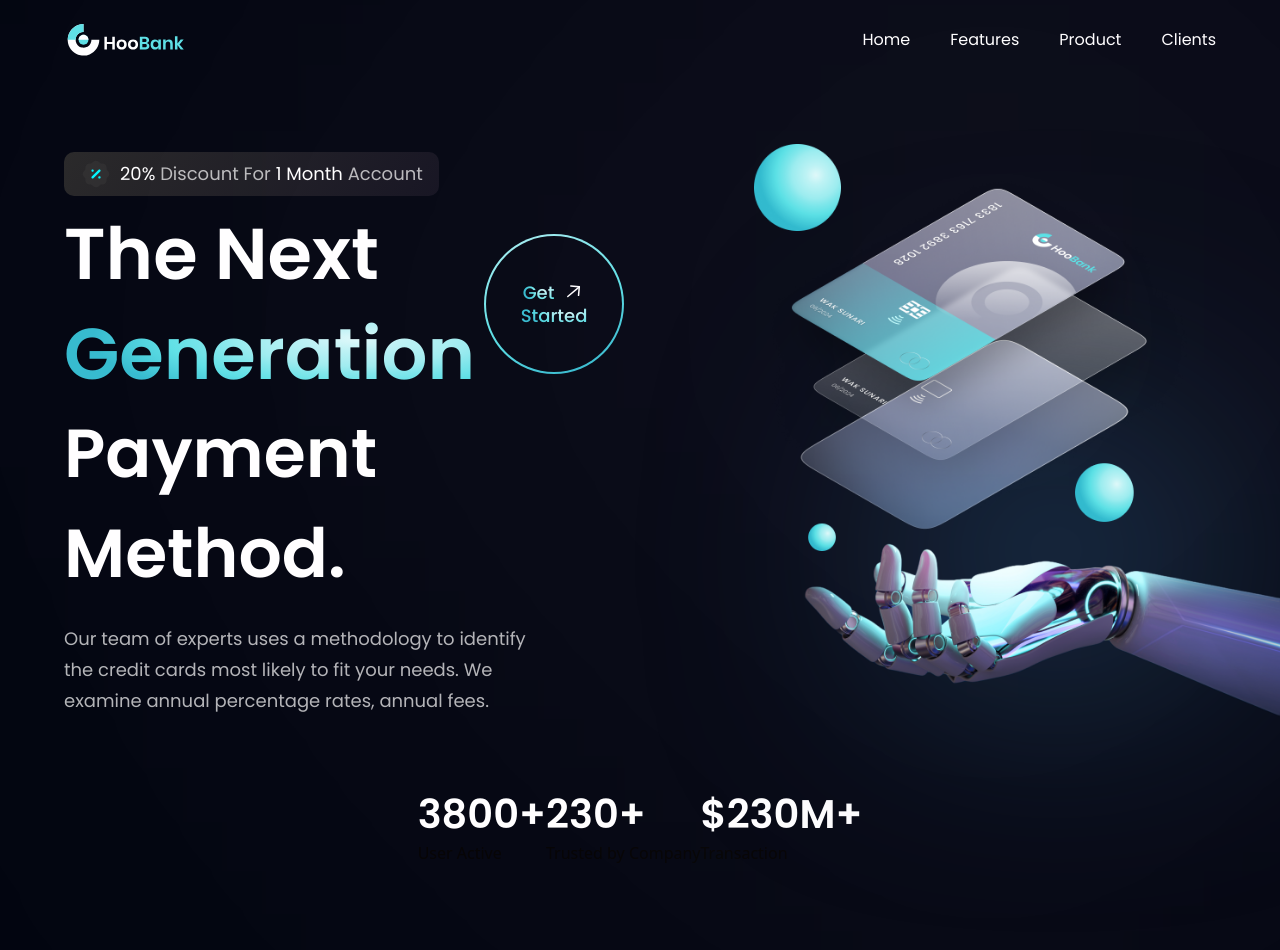
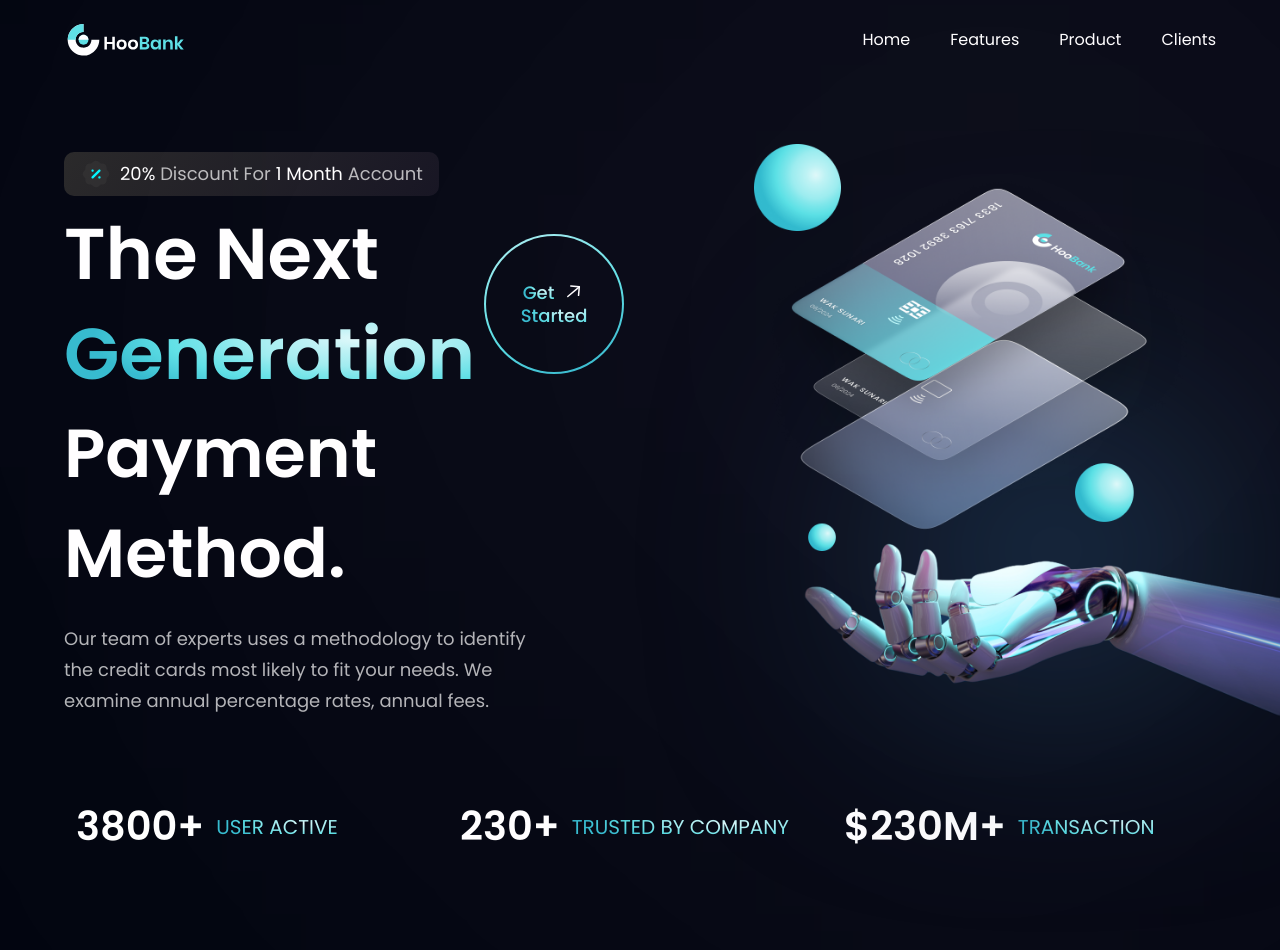
Before and after one commit to knosei/HooBank, a React (Vite) app: page / in a window 1280 px wide. Shown: the top 950 px of the page. Built offline with nearby package versions, Linux system fonts and the light colour scheme.

Commit message:
finished stats section

```diff
--- a/src/components/Stats.jsx
+++ b/src/components/Stats.jsx
@@ -5,10 +5,12 @@ import styles from '../style';
 const Stats = () => (
     <section className={`${styles.flexCenter} flex-row flex-wrap sm:mb-20 mb-6`}>
       {stats.map((stat) => (
-        <div key={stat.id} className="">
+        <div key={stat.id} className={`flex-1 flex justify-start items-center
+        flex-row m-3`}>
           <h4 className="font-poppins font-semibold xs:text-[40px] text-[30px]
           xs:leading-[53px] leading-[43px] text-white">{stat.value}</h4>
-          <p>{stat.title}</p>
+          <p className="font-poppins font-normal xs:text-[20px] text-[15px]
+          xs:leading-[26px] leading-[21px] text-gradient uppercase ml-3">{stat.title}</p>
         </div>
       ))}
     </section>
```
